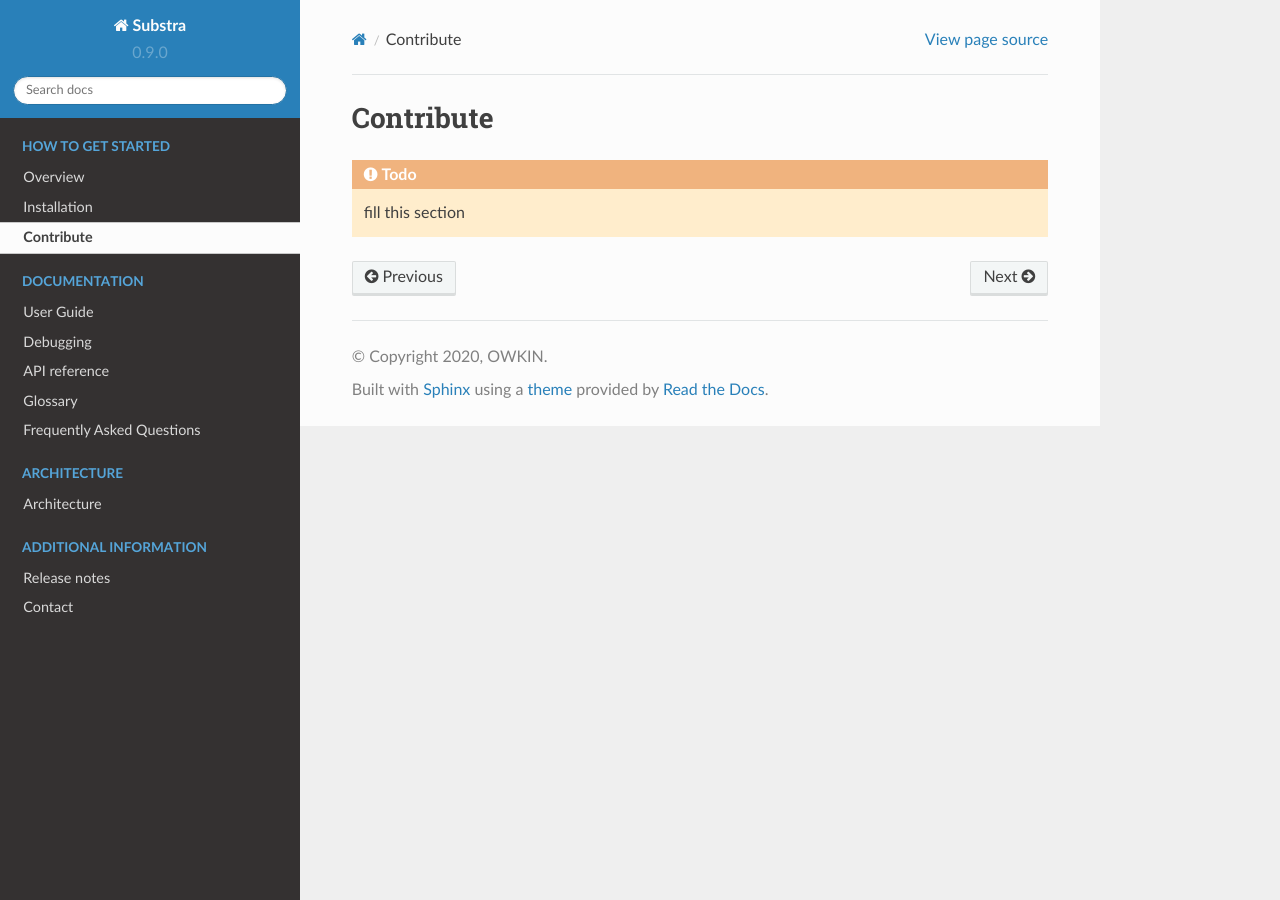
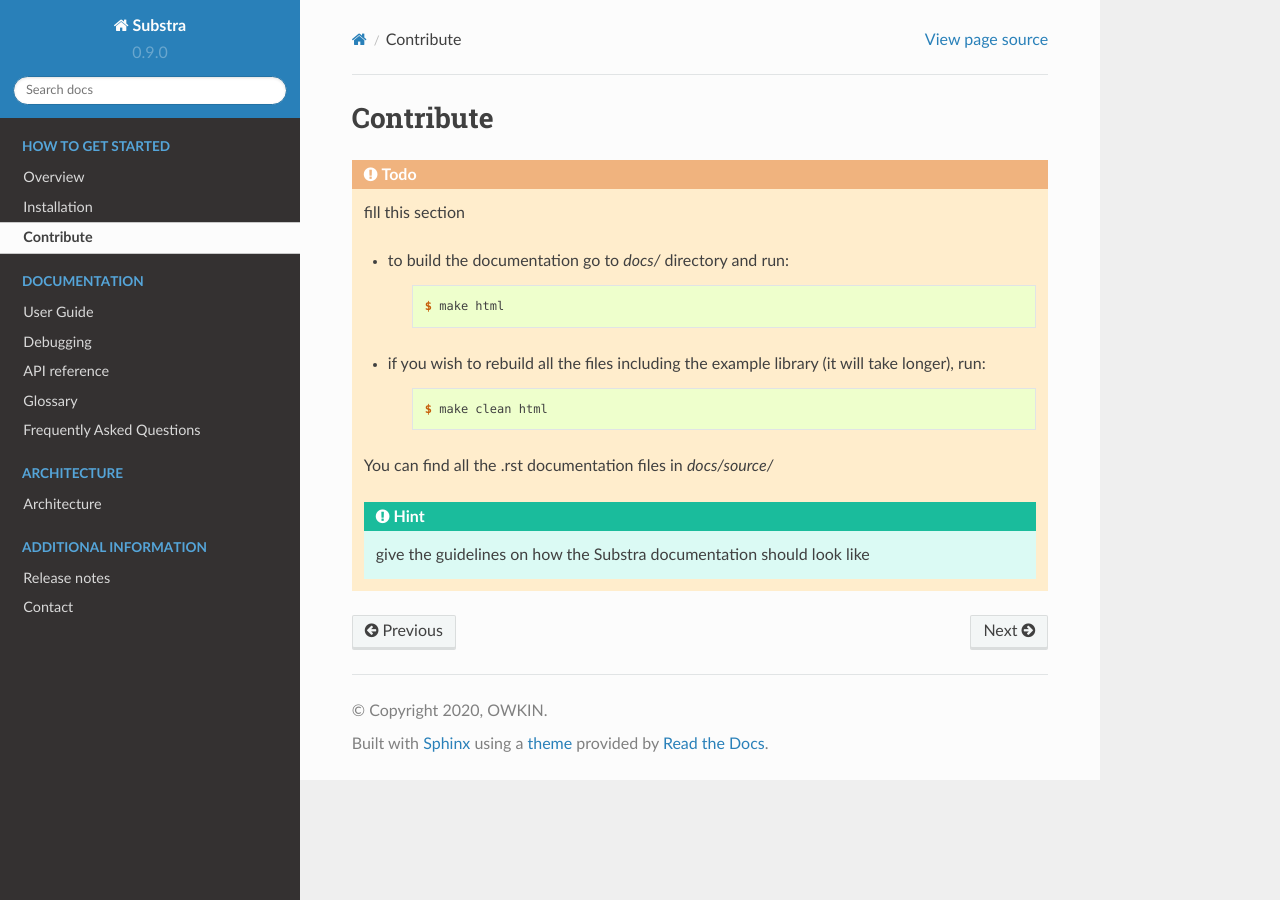
Before and after one commit to Substra/substra, a Sphinx documentation site: the page built from docs/source/get_started/contribute.rst, in a window 1280 px wide. Built offline with Sphinx 7.4.7 and the Read the Docs theme 2.0.0, drawn with Linux system fonts in a browser that asks for light colours; pages that are not in the unit, such as notebooks, are missing from menus.

Commit message:
give some hints for contribute guidelines
Signed-off-by: maria.telenczuk <maria.telenczuk@owkin.com>

```diff
--- a/docs/source/get_started/contribute.rst
+++ b/docs/source/get_started/contribute.rst
@@ -4,3 +4,19 @@ Contribute
 .. todo::
 
     fill this section
+
+    - to build the documentation go to `docs/` directory and run:
+
+        .. code-block:: console
+
+            $ make html
+
+    - if you wish to rebuild all the files including the example library (it will take longer), run:
+
+        .. code-block:: console
+
+            $ make clean html
+
+    You can find all the .rst documentation files in `docs/source/`
+
+    .. hint:: give the guidelines on how the Substra documentation should look like
```
Also changed, not shown: 1 other file.
